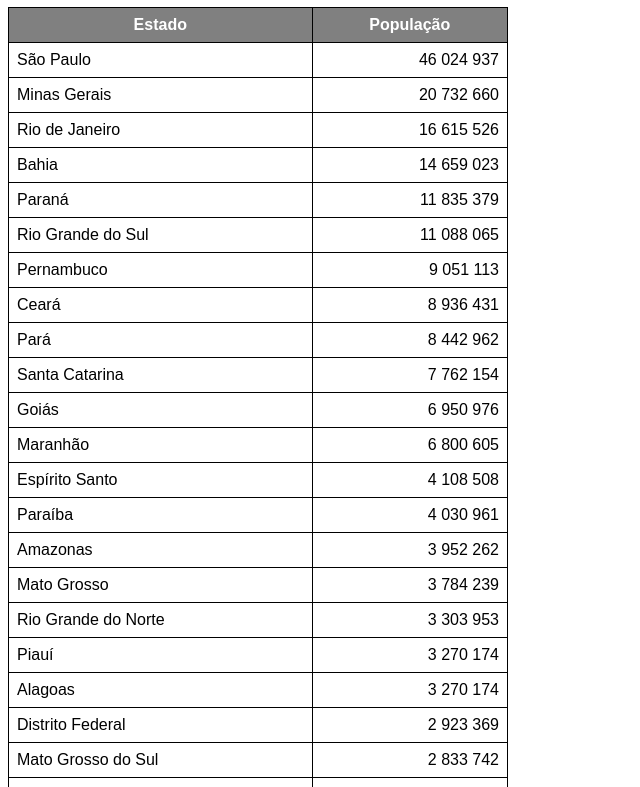
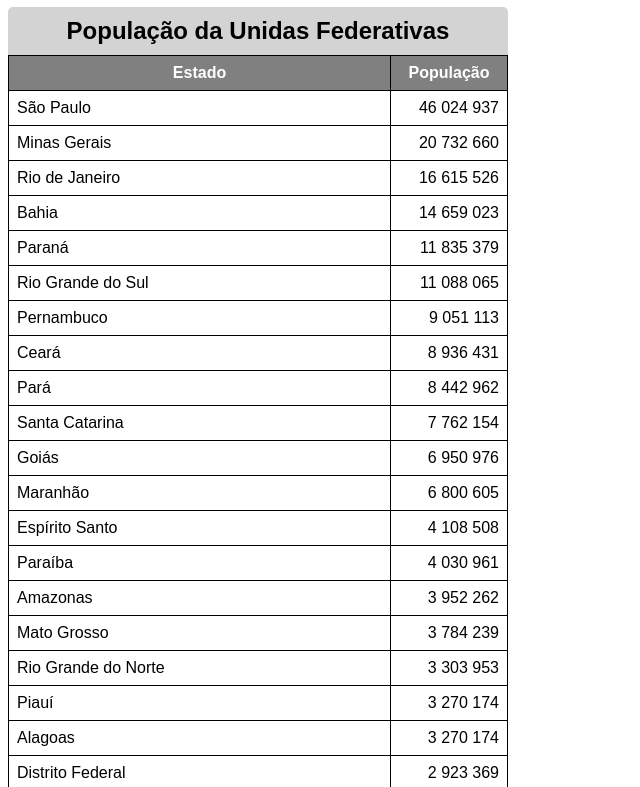
Before and after one commit to danielsantos404/html-css, a plain HTML site: page exercicios/ex023/tabela002.html in a window 1280 px wide. Shown: the part 73-860 px from the top of the page, without its empty margins (0-640 px from the left). Drawn offline with Linux system fonts and the light colour scheme.

Commit message:
Assisti a Aula 05 do Capítulo 21

```diff
--- a/exercicios/ex023/tabela002.html
+++ b/exercicios/ex023/tabela002.html
@@ -20,6 +20,15 @@
             padding: 8px;
         }
 
+        caption {
+            font-size: 1.5em;
+            font-weight: bold;
+            padding: 10px;
+            background-color: lightgray;
+            border-top-left-radius: 5px;
+            border-top-right-radius: 5px;
+        }
+
         thead, tfoot {
             background-color: grey;
             color: white;
@@ -35,6 +44,7 @@
     <!--
         ANATOMIA PARA TABELAS GRANDES:
         TABLE
+            CAPTION
             THEADER
                 TR, TD, TH
             TBODY
@@ -43,10 +53,11 @@
                 TR, TD, TH
     -->
     <table>
+        <caption>População da Unidas Federativas</caption>
         <thead>
             <tr>
-                <th>Estado</th>
-                <th>População</th>
+                <th scope="col">Estado</th>
+                <th scope="col" style="width: 100px;">População</th>
             </tr>
         </thead>
         <tbody>
@@ -161,7 +172,7 @@
         </tbody>
         <tfoot>
             <tr>
-                <th>Total de Habitantes</th>
+                <th scope="row">Total de Habitantes</th>
                 <td class="num"><strong>207 750 291</strong></td>
             </tr>
         </tfoot>
```
